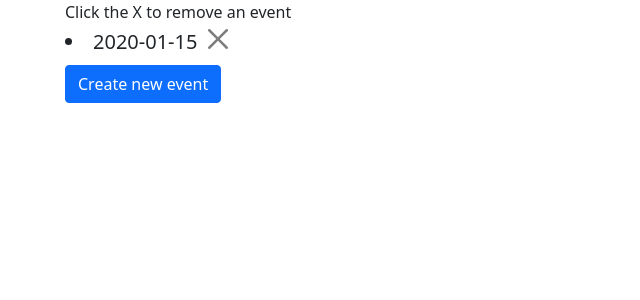
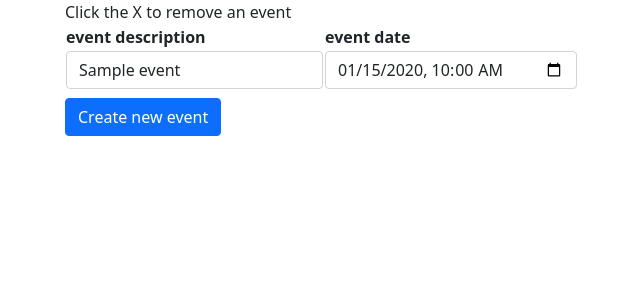
Before and after one commit to Fatman9000/CalendarApp, a Flask app: page /calendar in a window 1280 px wide. Shown: the part 56-356 px from the top of the page, without its empty margins (17-657 px from the left). Run offline with Flask 2, Linux system fonts and the light colour scheme; the visitor is signed in with stand-in values (Sample User, id 1); a database or web service that is not in the repository returns one stand-in record (values such as "Sample title").

Commit message:
improvments

```diff
--- a/app.py
+++ b/app.py
@@ -41,8 +41,8 @@ def date_edit():
     # session["user_date"] = request.form["user_datetime"]
     # my_var = request.form["user_datetime"] if request.form["user_datetime"] else None
     events_in_db = User.get_user_date()
-    print(events_in_db)
-    return render_template("edit.html", events=events_in_db)
+    print(events_in_db["user_date"])
+    return render_template("edit.html", events=events_in_db["user_date"])
 
 
 
@@ -58,7 +58,8 @@ def save():
         User.store_user_date(selected_date, session["user_name"], user_data)
         # User.store_user_time(session["user_name"], user_time, user_data)
     events_in_db = User.get_user_date()
-    return render_template("edit.html", selected_date=session["user_date"], events=events_in_db)
+
+    return render_template("edit.html", selected_date=selected_date, events=events_in_db["user_date"])
 
 @app.route("/search", methods=["GET", "POST"])
 def search():
--- a/templates/edit.html
+++ b/templates/edit.html
@@ -2,17 +2,27 @@
 {% block content %}
 <form action="/save" id="input-time" method="POST">
     <div class="container-fluid">
-        <div class="container-sm">
+        <div class="container-md">
             {% if events is not none %}
             <!-- <label for="date">Events for {{ selected_date }}</label><br> -->
             Click the X to remove an event
             <div class="form-label">
-                <label for="events">
-                    {% for item in events %}
-                    <li class="lead">{{ item }} <button type="submit" class="btn-close" aria-label="Close"
-                            value="{{ item }}" id="remove_event" name="remove_event"></li>
-                    {% endfor %}
-                </label>
+                <table>
+                    <thead>
+                        <tr>
+                            <th>event description</th>
+                            <th>event date</th>
+                        </tr>
+                    </thead>
+                    <tbody>
+                        {% for item in events %}
+                        <tr>
+                            <td><input value="{{ item['event'] }}" class="form-control event-input" id="description-{{ loop.index }}" name="event_description"></td>
+                            <td><input type="datetime-local" value="{{ item['date_time'] }}" class="form-control event-input" name="event_datetime" id="datetime-{{ loop.index }}"></td>
+                        </tr>
+                        {% endfor %}
+                    </tbody>
+                </table>
             </div>
         </div>
     </div>
@@ -57,4 +67,12 @@
         </div>
     </div>
 </form>
+
 {% endblock content %}
+
+<script type="text/javascript">
+    let inputs = document.querySelectorAll(".event-input")
+    inputs.forEach(e => {
+        $(e).on("Click",location.href="/save")
+    })
+</script>
--- a/user.py
+++ b/user.py
@@ -41,9 +41,9 @@ class User(object):
     @staticmethod
     def get_user_date():
         return_date = db.calendarData.find_one({"username": session["user_name"]})
-        print(return_date)
+        # print(return_date)
         if return_date is not None:
-            return(return_date["user_date"])
+            return(return_date)
 
     @staticmethod
     def search_user_entries(search_term):
@@ -56,9 +56,9 @@ class User(object):
 
     @staticmethod
     def store_user_date(user_datetime, name, data="Empty"):
-        # check = db.calendarData.find_one({"$and": [{"username": name}, {"user_date" : {"date" : user_datetime}}]})
+        # check = db.calendarData.find_one({"$and": [{"username": name}, {"user_date.date" : {user_datetime}}, {"user_date.event" : {data}}]})
         # if check is None:
-        db.calendarData.update_one({"username": name}, {"$push": {"user_date": {"date_time" : user_datetime, "event" : data}}})
+            db.calendarData.update_one({"username": name}, {"$push": {"user_date": {"date_time" : user_datetime, "event" : data}}})
     @staticmethod
     def store_user_time(name, time, data="Empty"):
         selected_date = session["user_date"]
@@ -66,7 +66,7 @@ class User(object):
 
     @staticmethod
     def delete_user_time(name, events):
-        selected_date = session["user_date"]
+        # selected_date = session["user_date"]
         for item in events:
             print(item)
             item = item.replace("\'",'"')
```
